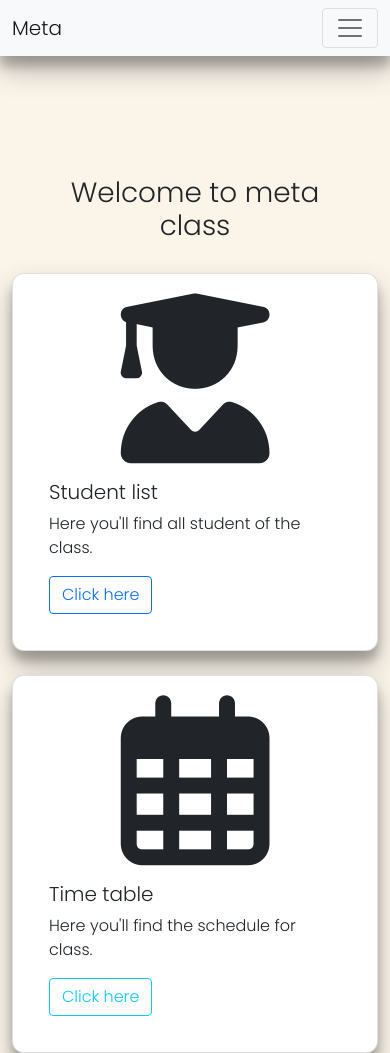
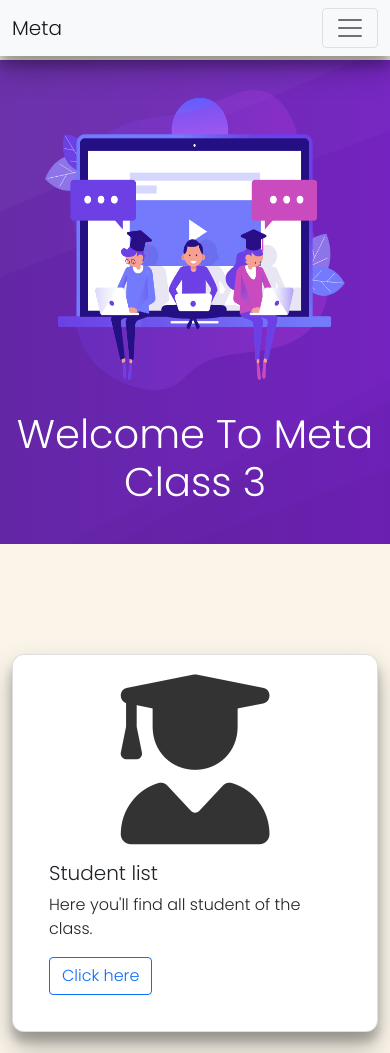
Before and after one commit to anasjabellah/programme-de-la-semaine, a plain HTML site: page index.html in a window 390 px wide. Shown: the top 1053 px of the page. Drawn offline with nearby package versions, Linux system fonts and the light colour scheme; files that its build step writes are made by us from their sources; a web font is replaced by a local one.

Commit message:
add hrader in page home

```diff
--- a/css/page1.css
+++ b/css/page1.css
@@ -7,6 +7,8 @@ font-family: 'Roboto', sans-serif;
 font-family: 'Rubik', sans-serif;
 
 */
+
+
 
 table {
     font-family: arial, sans-serif;
@@ -29,6 +31,14 @@ table {
     box-sizing: border-box;
     font-family: 'Poppins', sans-serif;
 }
+
+.navbar{
+    position: fixed;
+    left: 0;
+    right: 0;
+    top: 0;
+    z-index: 1;
+}
 nav{
     box-shadow: rgba(0, 0, 0, 0.25) 0px 14px 28px, rgba(0, 0, 0, 0.22) 0px 10px 10px;
     font-size: larger;
@@ -38,9 +48,11 @@ body{
 }
 .nav-link{
     color: black;
+    margin: 0 20px;
 }
 i{
     font-size: 170px;
+    color: #333;
 }
 .card {
     align-items: center;
@@ -104,3 +116,92 @@ a{
 th{
     background-color: white;
 }
+
+
+
+
+
+
+
+
+
+
+/*  ===================================    header-content  ================================    */
+
+
+
+
+
+.header-content{
+    width: 100%;
+    height: 400px;
+    background: url("../img/Shiny\ Overlay.svg");
+    background-position: center;
+    background-size: cover;
+    margin-bottom: 30px;
+    display: flex;
+    align-items: center;
+    justify-content: center;
+    margin-top: 60px;
+  }
+
+  .header-content h1{
+    color: white;
+    font-size: 40px;
+    text-transform: capitalize;
+  }
+
+
+  .header-content-img{
+    width: 300px;
+    height: 78%;
+  }
+
+  .header-content-img img{
+    width: 100%;
+    height: 80%;
+  }
+
+  .header-content-text{
+    width: 35%;
+    margin-left: 20px;
+    margin-bottom: 70px;
+    height: auto;
+  }
+
+
+  .header-content-text  h1{
+    color: white;
+    font-size: 40px;
+    text-transform: capitalize;
+  }
+
+
+  @media only screen and (max-width: 750px) {
+
+    .header-content{
+        flex-direction: column;
+        height: auto;
+        padding: 30px 10px;
+      }
+
+      .header-content-img{
+        width: 300px;
+        height: 300px;
+        margin-bottom: 20px ;
+      }
+
+      .header-content-img img{
+        width: 100%;
+        height: 100%;
+      }
+
+      .header-content-text{
+        width: 100%;
+        margin-left: 0px;
+        margin-bottom: 0px;
+        height: auto;
+        text-align: center;
+      }
+
+  }
--- a/css/style.css
+++ b/css/style.css
@@ -40,11 +40,16 @@ nav{
     align-items: center;
     justify-content: space-between;
     padding: 0 20px;
-    position: fixed;
-    top: 0;
-    left: 0;
     box-shadow: rgba(0, 0, 0, 0.25) 0px 14px 28px, rgba(0, 0, 0, 0.22) 0px 10px 10px;
 
+}
+
+.navbar{
+    position: fixed;
+    left: 0;
+    right: 0;
+    top: 0;
+    z-index: 1;
 }
 
 
--- a/index.html
+++ b/index.html
@@ -35,8 +35,17 @@
             </div>
           </nav>
     </header>
+
+    <section class="header-content">
+        <div class="header-content-img">
+            <img src="img/xedu_ilastration.png.pagespeed.ic.tbBI6STZK1.png" alt="">
+        </div>
+        <div class="header-content-text">
+            <h1>welcome to meta class 3</h1>
+        </div>
+    </section>
+
     <section class="container">
-        <h1 class="title">Welcome to meta class </h1>
         <div class="row row-cols-1 row-cols-md-3 g-4">
             <div class="col">
               <div class="card h-100">
```
Also changed, not shown: img/Shiny Overlay.svg (added), img/xedu_ilastration.png.pagespeed.ic.tbBI6STZK1.png (added).
